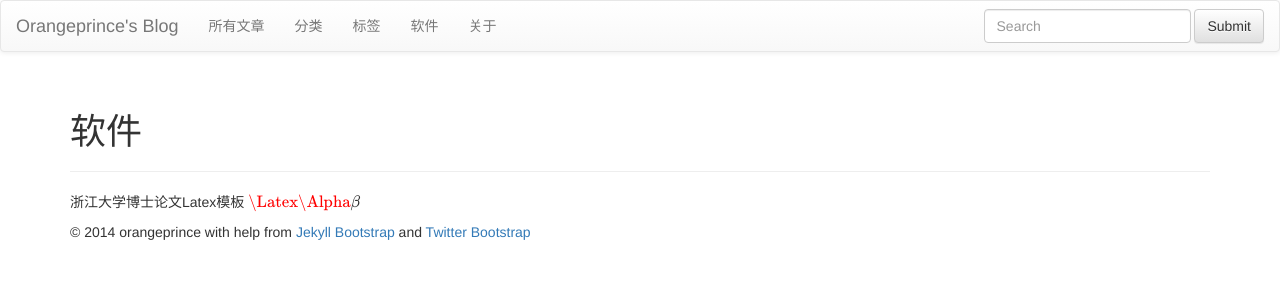
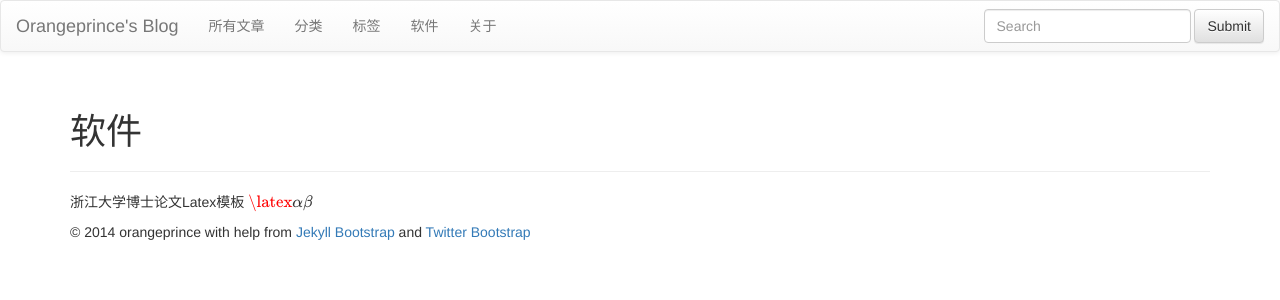
Before and after one commit to orangeprince/orangeprince.github.io, a Jekyll site: the page built from software.md, in a window 1280 px wide. Shown: the top 300 px of the page. Built offline with Jekyll 4.4.1, drawn with Linux system fonts in a browser that asks for light colours; nearby versions of some CDN libraries; library files that are not in the unit come from our copies; formulas are drawn with MathJax 3; comment, search, counter and statistics services are not loaded.

Commit message:
modified:   software.md

```diff
--- a/software.md
+++ b/software.md
@@ -5,4 +5,4 @@ group: navigation
 weight: 4
 ---
 {% include JB/setup %}
-浙江大学博士论文Latex模板 \\( \Latex \Alpha \beta  \\)
+浙江大学博士论文Latex模板 \\( \latex \alpha \beta  \\)
```
